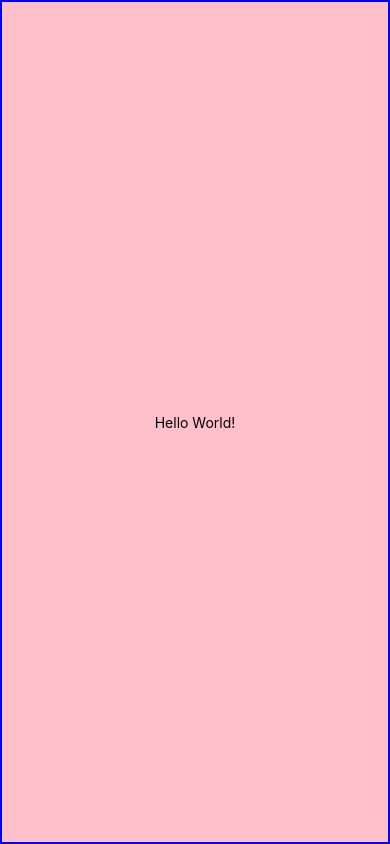
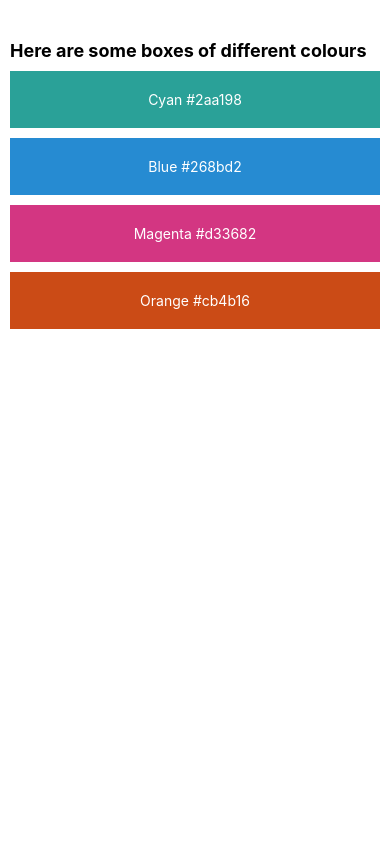
Before and after one commit to njoncode/react-native-demo, a React Native app: screen / in a window 390 px wide. Built offline with nearby package versions, Linux system fonts and the light colour scheme.

Commit message:
Styling Exercise

```diff
--- a/App.js
+++ b/App.js
@@ -1,30 +1,75 @@
 import React from 'react';
-import { View, Text, SafeAreaView, StyleSheet, PickerIOSComponent } from 'react-native';
+import { View, Text, SafeAreaView, StyleSheet } from 'react-native';
+
 
 const App = () => {
   return (
     <SafeAreaView style={{ flex: 1 }}>
-      <View style={[styles.container, styles.pink]}>
-        <Text>Hello World!</Text>
+
+      <View style={styles.container}>
+
+        <Text style={styles.text}>Here are some boxes of different colours</Text>
+        <View style={[styles.box, styles.cyan]}>
+          <Text style={styles.boxText}>Cyan #2aa198</Text>
+        </View>
+        <View style={[styles.box, styles.blue]}>
+          <Text style={styles.boxText}>Blue #268bd2</Text>
+        </View>
+        <View style={[styles.box, styles.magenta]}>
+          <Text style={styles.boxText}>Magenta #d33682</Text>
+        </View>
+        <View style={[styles.box, styles.orange]}>
+          <Text style={styles.boxText}>Orange #cb4b16</Text>
+        </View>
+
       </View>
+
     </SafeAreaView>
-  )
+
+  );
 };
 
 const styles = StyleSheet.create({
-  pink: {
-    backgroundColor: 'pink',
+  container: {
+    paddingHorizontal: 10,
+    paddingVertical: 40,
+    // justifyContent: 'space-around',
   },
-  container: {
-    paddingVertical: 10,
-    paddingHorizontal: 30,
-    backgroundColor: 'red',
-    borderColor: 'blue',
-    borderWidth: 2,
+
+  text: {
+    fontSize: 18,
+    fontWeight: 'bold',
+    marginBottom: 10,
+  },
+
+  box: {
+    padding: 10,
     alignItems: 'center',
-    justifyContent: 'center',
-    flex: 1
+    marginBottom: 10,
   },
+
+  cyan: {
+    backgroundColor: '#2aa198',
+
+  },
+  blue: {
+    backgroundColor: '#268bd2',
+  },
+
+  magenta: {
+    backgroundColor: '#d33682',
+  },
+
+  orange: {
+    backgroundColor: '#cb4b16',
+  },
+
+  boxText: {
+    color: 'white',
+    padding: 10,
+    alignItems: 'center'
+  }
 });
 
+
 export default App;
```
